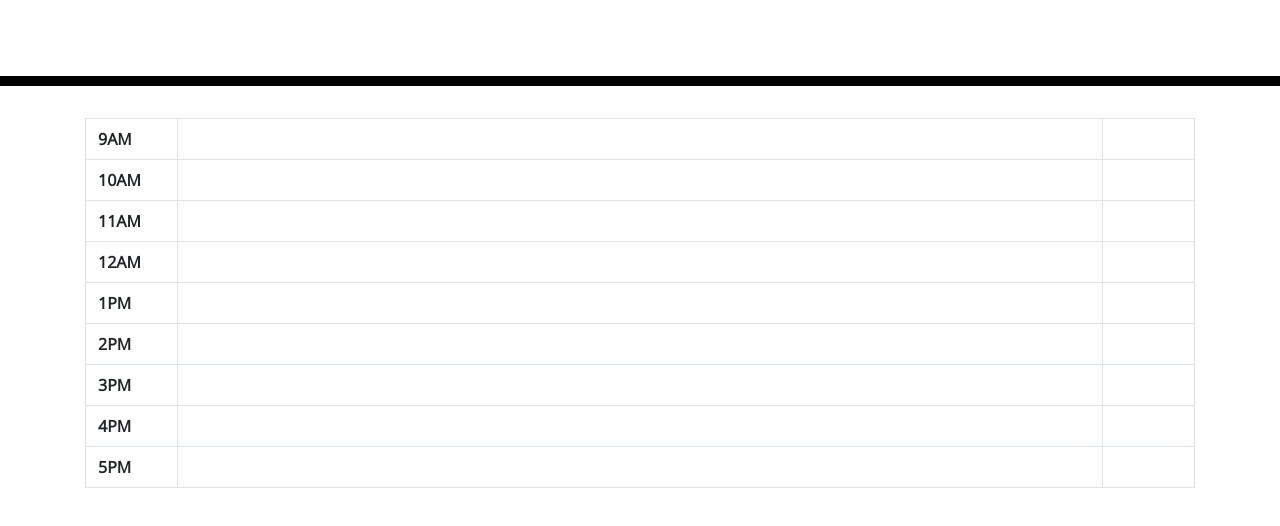
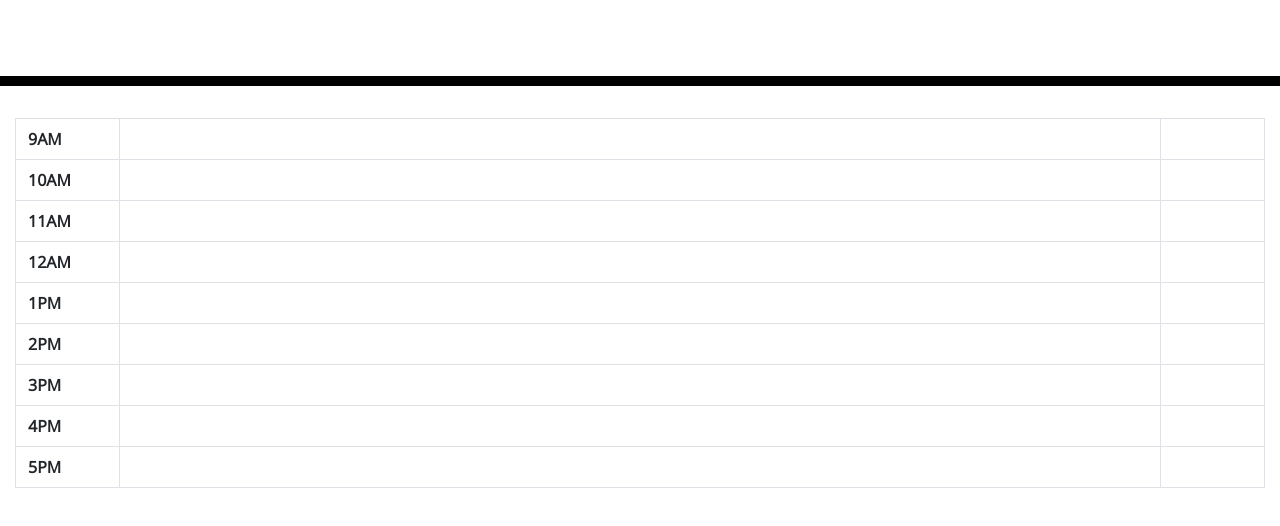
Before and after one commit to jakewmcmillan/daily-planner, a plain HTML site: page index.html in a window 1280 px wide. Shown: the part 182-708 px from the top of the page. Drawn offline with nearby package versions, Linux system fonts and the light colour scheme.

Commit message:
Fitting table to screen

```diff
--- a/index.html
+++ b/index.html
@@ -28,7 +28,7 @@
       <p class="lead">A simple calendar app for scheduling your work day</p>
       <p id="currentDay" class="lead"></p>
     </header>
-    <div class="container">
+    <div class="container-fluid">
       <!-- Timeblocks go here -->
       <table class="table table-bordered custom-table">
         <tbody id="event-display">
--- a/style.css
+++ b/style.css
@@ -69,3 +69,8 @@ textarea {
   font-size: 20px;
   transition: all 0.3s ease-in-out;
 }
+
+.container-fluid {
+  margin-right: auto;
+  margin-left: auto;
+}
```
